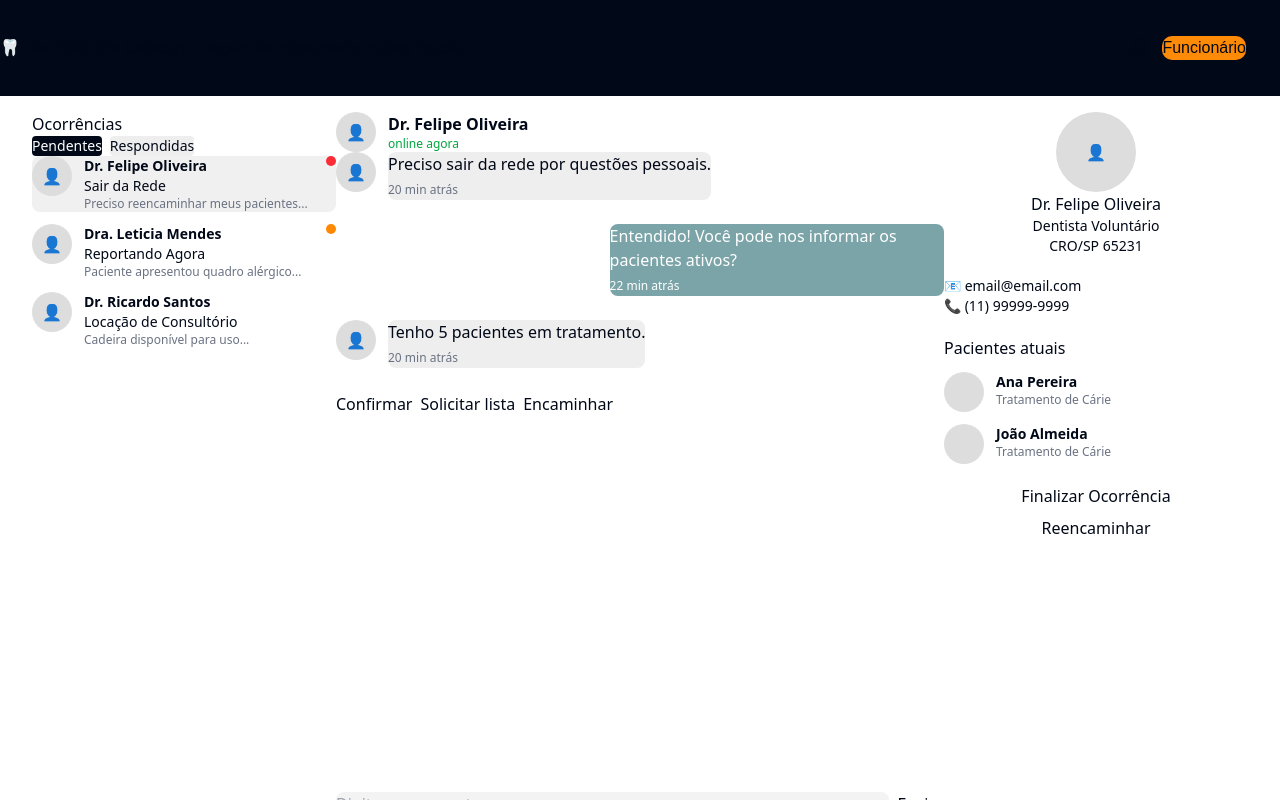
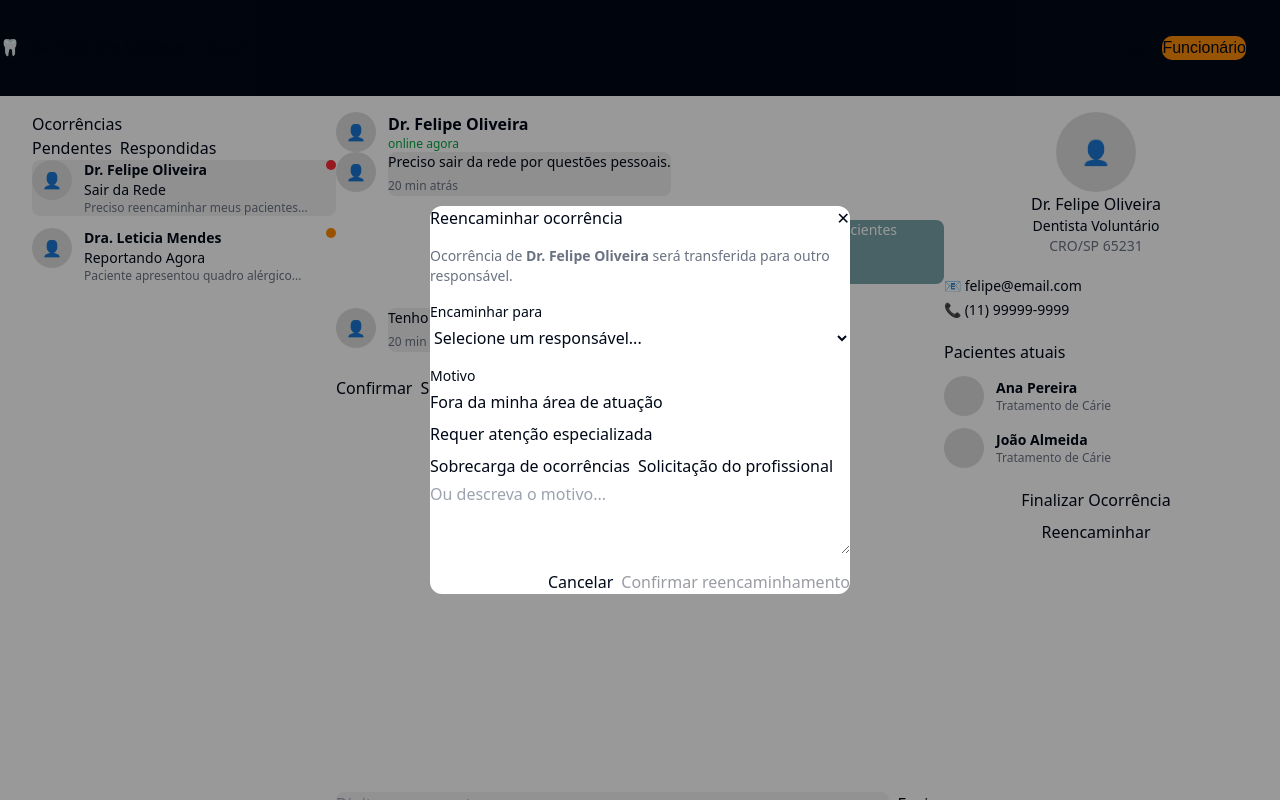
Before and after one commit to Moonnax/Dentalk, a React (Vite) app: page /monitoramento in a window 1280 px wide. Both pictures are taken after a click on the button "Reencaminhar". Shown: the top 800 px of the page. Built offline with nearby package versions, Linux system fonts and the light colour scheme.

Commit message:
add interatividade pág. monitoramento: visualização e envio de mensagens, entrada de mensagens automáticas, finalização e reencaminhamento de oocorrências para outro setor

```diff
--- a/src/pages/Funcionario/Fmonitoramento.tsx
+++ b/src/pages/Funcionario/Fmonitoramento.tsx
@@ -1,243 +1,485 @@
-import { useState } from "react";
+import { useState, useEffect, useRef } from "react";
 import HeaderFuncionario from "../../components/HeaderFuncionario/HeaderFuncionario";
 import Footer from "../../components/Footer/Footer";
 
-export default function Fmonitoramento() {
-  const [ativo, setAtivo] = useState(0);
+// ── Types ──────────────────────────────────────────────────────────────────
 
-  const ocorrencias = [
-    {
-      nome: "Dr. Felipe Oliveira",
-      titulo: "Sair da Rede",
-      previa: "Preciso reencaminhar meus pacientes...",
-      status: "vermelho",
-    },
-    {
-      nome: "Dra. Leticia Mendes",
-      titulo: "Reportando Agora",
-      previa: "Paciente apresentou quadro alérgico...",
-      status: "amarelo",
-    },
-    {
-      nome: "Dr. Ricardo Santos",
-      titulo: "Locação de Consultório",
-      previa: "Cadeira disponível para uso...",
-      status: "",
-    },
+type StatusOcorrencia = "vermelho" | "amarelo" | "";
+type TabOcorrencia = "Pendentes" | "Respondidas";
+
+interface Mensagem {
+  de: "profissional" | "funcionario";
+  texto: string;
+  hora: string;
+}
+
+interface Paciente {
+  nome: string;
+  tratamento: string;
+}
+
+interface Ocorrencia {
+  id: number;
+  nome: string;
+  cargo: string;
+  crm: string;
+  email: string;
+  telefone: string;
+  titulo: string;
+  previa: string;
+  status: StatusOcorrencia;
+  tab: TabOcorrencia;
+  online: boolean;
+  pacientes: Paciente[];
+  mensagens: Mensagem[];
+}
+
+interface RespostaRapida {
+  label: string;
+  mensagem: string;
+}
+
+// ── Sub-componentes ────────────────────────────────────────────────────────
+
+interface AvatarProps {
+  size?: "sm" | "lg";
+}
+function Avatar({ size = "sm" }: AvatarProps) {
+  const dim = size === "lg" ? "h-20 w-20 text-2xl" : "h-10 w-10 text-base";
+  return (
+    <div className={`rounded-full bg-[#ddd] flex items-center justify-center shrink-0 ${dim}`}>
+      👤
+    </div>
+  );
+}
+
+interface BadgeStatusProps {
+  status: StatusOcorrencia;
+}
+function BadgeStatus({ status }: BadgeStatusProps) {
+  const cor =
+    status === "vermelho" ? "bg-red-500" :
+    status === "amarelo"  ? "bg-orange-400" :
+    "bg-transparent";
+  return <span className={`h-2.5 w-2.5 rounded-full mt-2 shrink-0 ${cor}`} />;
+}
+
+interface BubbleProps {
+  mensagem: Mensagem;
+}
+function Bubble({ mensagem }: BubbleProps) {
+  const isPro = mensagem.de === "profissional";
+  return (
+    <div className={`flex gap-3 ${isPro ? "" : "justify-end"}`}>
+      {isPro && <Avatar />}
+      <div className={`p-3 rounded-lg max-w-[60%] ${isPro ? "bg-[#eee]" : "bg-[#7ba4a8] text-white"}`}>
+        <p className="text-sm">{mensagem.texto}</p>
+        <span className={`text-xs ${isPro ? "text-gray-500" : ""}`}>{mensagem.hora}</span>
+      </div>
+    </div>
+  );
+}
+
+interface ModalReencaminharProps {
+  nomeAtual: string;
+  onConfirmar: (destino: string, motivo: string) => void;
+  onFechar: () => void;
+}
+function ModalReencaminhar({ nomeAtual, onConfirmar, onFechar }: ModalReencaminharProps) {
+  const [destino, setDestino] = useState("");
+  const [motivo, setMotivo] = useState("");
+
+  const funcionarios = [
+    "Ana Coordenadora",
+    "Carlos Supervisor",
+    "Patrícia Gestora",
+    "Rodrigo Triagem",
   ];
 
-  const statusColor = (status: string) => {
-    switch (status) {
-      case "vermelho":
-        return "bg-red-500";
-      case "amarelo":
-        return "bg-orange-400";
-      default:
-        return "bg-transparent";
+  const motivosProntos = [
+    "Fora da minha área de atuação",
+    "Requer atenção especializada",
+    "Sobrecarga de ocorrências",
+    "Solicitação do profissional",
+  ];
+
+  return (
+    <div className="fixed inset-0 bg-black/40 flex items-center justify-center z-50">
+      <div className="bg-white rounded-xl shadow-xl w-[420px] p-6 flex flex-col gap-4">
+
+        <div className="flex items-center justify-between">
+          <h3 className="font-semibold text-lg">Reencaminhar ocorrência</h3>
+          <button onClick={onFechar} className="text-gray-400 hover:text-gray-700 text-xl leading-none">✕</button>
+        </div>
+
+        <p className="text-sm text-gray-500">
+          Ocorrência de <strong>{nomeAtual}</strong> será transferida para outro responsável.
+        </p>
+
+        <div className="flex flex-col gap-1">
+          <label className="text-sm font-medium">Encaminhar para</label>
+          <select
+            value={destino}
+            onChange={(e) => setDestino(e.target.value)}
+            className="border border-[#ddd] rounded-lg px-3 py-2 text-sm outline-none focus:border-[#c4d600]"
+          >
+            <option value="">Selecione um responsável...</option>
+            {funcionarios.map((f) => (
+              <option key={f} value={f}>{f}</option>
+            ))}
+          </select>
+        </div>
+
+        <div className="flex flex-col gap-1">
+          <label className="text-sm font-medium">Motivo</label>
+          <div className="flex flex-wrap gap-2 mb-2">
+            {motivosProntos.map((m) => (
+              <button
+                key={m}
+                onClick={() => setMotivo(m)}
+                className={`text-xs px-2 py-1 rounded border transition ${
+                  motivo === m
+                    ? "bg-[#c4d600] border-[#c4d600] font-semibold"
+                    : "bg-[#f3f3f3] border-[#ddd] hover:border-[#c4d600]"
+                }`}
+              >
+                {m}
+              </button>
+            ))}
+          </div>
+          <textarea
+            value={motivo}
+            onChange={(e) => setMotivo(e.target.value)}
+            rows={3}
+            placeholder="Ou descreva o motivo..."
+            className="border border-[#ddd] rounded-lg px-3 py-2 text-sm outline-none resize-none focus:border-[#c4d600]"
+          />
+        </div>
+
+        <div className="flex gap-2 justify-end mt-1">
+          <button
+            onClick={onFechar}
+            className="px-4 py-2 rounded-lg bg-[#f3f3f3] text-sm hover:bg-[#e8e8e8] transition"
+          >
+            Cancelar
+          </button>
+          <button
+            onClick={() => { if (destino && motivo) onConfirmar(destino, motivo); }}
+            disabled={!destino || !motivo}
+            className="px-4 py-2 rounded-lg bg-[#c4d600] text-sm font-semibold hover:bg-[#afc000] transition disabled:opacity-40 disabled:cursor-not-allowed"
+          >
+            Confirmar reencaminhamento
+          </button>
+        </div>
+
+      </div>
+    </div>
+  );
+}
+
+// ── Dados ──────────────────────────────────────────────────────────────────
+
+const respostasRapidas: RespostaRapida[] = [
+  {
+    label: "Confirmar",
+    mensagem: "Recebemos sua solicitação e confirmamos o recebimento. Em breve entraremos em contato com os próximos passos.",
+  },
+  {
+    label: "Solicitar lista",
+    mensagem: "Para darmos continuidade, precisamos que você nos envie a lista completa de pacientes ativos, com nome e status do tratamento de cada um.",
+  },
+  {
+    label: "Encaminhar",
+    mensagem: "Sua ocorrência será encaminhada ao setor responsável. Você receberá um novo contato em breve para alinhar todos os detalhes.",
+  },
+];
+
+const ocorrenciasIniciais: Ocorrencia[] = [
+  {
+    id: 0,
+    nome: "Dr. Felipe Oliveira",
+    cargo: "Dentista Voluntário",
+    crm: "CRO/SP 65231",
+    email: "felipe@email.com",
+    telefone: "(11) 99999-9999",
+    titulo: "Sair da Rede",
+    previa: "Preciso reencaminhar meus pacientes...",
+    status: "vermelho",
+    tab: "Pendentes",
+    online: true,
+    pacientes: [
+      { nome: "Ana Pereira", tratamento: "Tratamento de Cárie" },
+      { nome: "João Almeida", tratamento: "Tratamento de Cárie" },
+    ],
+    mensagens: [
+      { de: "profissional", texto: "Preciso sair da rede por questões pessoais.", hora: "20 min atrás" },
+      { de: "funcionario", texto: "Entendido! Você pode nos informar os pacientes ativos?", hora: "22 min atrás" },
+      { de: "profissional", texto: "Tenho 5 pacientes em tratamento.", hora: "20 min atrás" },
+    ],
+  },
+  {
+    id: 1,
+    nome: "Dra. Leticia Mendes",
+    cargo: "Médica Voluntária",
+    crm: "CRM/SP 12345",
+    email: "leticia@email.com",
+    telefone: "(11) 98888-7777",
+    titulo: "Reportando Agora",
+    previa: "Paciente apresentou quadro alérgico...",
+    status: "amarelo",
+    tab: "Pendentes",
+    online: true,
+    pacientes: [
+      { nome: "Maria Silva", tratamento: "Alergia Cutânea" },
+    ],
+    mensagens: [
+      { de: "profissional", texto: "Paciente apresentou quadro alérgico grave.", hora: "5 min atrás" },
+    ],
+  },
+  {
+    id: 2,
+    nome: "Dr. Ricardo Santos",
+    cargo: "Odontologista",
+    crm: "CRO/SP 44212",
+    email: "ricardo@email.com",
+    telefone: "(11) 97777-6666",
+    titulo: "Locação de Consultório",
+    previa: "Cadeira disponível para uso...",
+    status: "",
+    tab: "Respondidas",
+    online: false,
+    pacientes: [],
+    mensagens: [
+      { de: "profissional", texto: "Cadeira disponível para uso compartilhado.", hora: "1h atrás" },
+      { de: "funcionario", texto: "Obrigado, vamos verificar a demanda.", hora: "55 min atrás" },
+    ],
+  },
+];
+
+
+export default function Fmonitoramento() {
+  const [ocorrencias, setOcorrencias] = useState<Ocorrencia[]>(ocorrenciasIniciais);
+  const [ativo, setAtivo] = useState<number>(0);
+  const [tabAtiva, setTabAtiva] = useState<TabOcorrencia>("Pendentes");
+  const [digitando, setDigitando] = useState<string>("");
+  const [ocorrenciaFinalizada, setOcorrenciaFinalizada] = useState<boolean>(false);
+  const [modalAberto, setModalAberto] = useState<boolean>(false);
+
+  const chatRef = useRef<HTMLDivElement>(null);
+  const ocorrenciaAtual = ocorrencias.find((o) => o.id === ativo) ?? ocorrencias[0];
+
+  useEffect(() => {
+    if (chatRef.current) {
+      chatRef.current.scrollTop = chatRef.current.scrollHeight;
     }
-  };
+  }, [ocorrenciaAtual.mensagens]);
+
+  useEffect(() => {
+    setOcorrenciaFinalizada(false);
+    setModalAberto(false);
+  }, [ativo]);
+
+  const visiveis = ocorrencias.filter((o) => o.tab === tabAtiva);
+
+  function enviarMensagem(texto: string) {
+    const msg = texto.trim();
+    if (!msg) return;
+    const agora = new Date().toLocaleTimeString("pt-BR", { hour: "2-digit", minute: "2-digit" });
+    const nova: Mensagem = { de: "funcionario", texto: msg, hora: agora };
+    setOcorrencias((prev) =>
+      prev.map((o) => o.id === ativo ? { ...o, mensagens: [...o.mensagens, nova] } : o)
+    );
+    setDigitando("");
+  }
+
+  function finalizarOcorrencia() {
+    setOcorrencias((prev) =>
+      prev.map((o) => o.id === ativo ? { ...o, tab: "Respondidas", status: "" } : o)
+    );
+    setOcorrenciaFinalizada(true);
+    setTabAtiva("Respondidas");
+  }
+
+  function confirmarReencaminhamento(destino: string, motivo: string) {
+    const agora = new Date().toLocaleTimeString("pt-BR", { hour: "2-digit", minute: "2-digit" });
+    const msgSistema: Mensagem = {
+      de: "funcionario",
+      texto: `Ocorrência reencaminhada para ${destino}. Motivo: ${motivo}.`,
+      hora: agora,
+    };
+    setOcorrencias((prev) =>
+      prev.map((o) =>
+        o.id === ativo
+          ? { ...o, tab: "Respondidas", status: "", mensagens: [...o.mensagens, msgSistema] }
+          : o
+      )
+    );
+    setModalAberto(false);
+    setOcorrenciaFinalizada(true);
+    setTabAtiva("Respondidas");
+  }
 
   return (
     <div className="flex min-h-screen flex-col font-sans text-[#010817]">
+      <HeaderFuncionario />
 
-      <HeaderFuncionario />
+      {modalAberto && (
+        <ModalReencaminhar
+          nomeAtual={ocorrenciaAtual.nome}
+          onConfirmar={confirmarReencaminhamento}
+          onFechar={() => setModalAberto(false)}
+        />
+      )}
 
       <main className="flex h-[calc(100vh-6rem)] bg-[#f4f7f6]">
 
-        <section className="w-[25%] bg-white p-6 border-r border-[#ddd]">
-
-          <h2 className="mb-3 text-[28px] font-semibold">
-            Ocorrências
-          </h2>
+        {/* ── Coluna Esquerda ── */}
+        <section className="w-[25%] bg-white p-6 border-r border-[#ddd] flex flex-col">
+          <h2 className="mb-3 text-[28px] font-semibold">Ocorrências</h2>
 
           <div className="flex gap-2 mb-5">
-            <span className="rounded bg-[#010817] px-3 py-1 text-sm text-white">
-              Pendentes
-            </span>
-            <span className="rounded bg-[#eee] px-3 py-1 text-sm">
-              Respondidas
-            </span>
+            {(["Pendentes", "Respondidas"] as TabOcorrencia[]).map((tab) => (
+              <button
+                key={tab}
+                onClick={() => setTabAtiva(tab)}
+                className={`rounded px-3 py-1 text-sm transition ${
+                  tabAtiva === tab ? "bg-[#010817] text-white" : "bg-[#eee] hover:bg-[#ddd]"
+                }`}
+              >
+                {tab}
+              </button>
+            ))}
           </div>
 
-          <div className="flex flex-col gap-3 overflow-y-auto">
-
-            {ocorrencias.map((item, index) => (
+          <div className="flex flex-col gap-3 overflow-y-auto flex-1">
+            {visiveis.length === 0 && (
+              <p className="text-sm text-gray-400 text-center mt-6">Nenhuma ocorrência.</p>
+            )}
+            {visiveis.map((item) => (
               <div
-                key={index}
-                onClick={() => setAtivo(index)}
+                key={item.id}
+                onClick={() => setAtivo(item.id)}
                 className={`flex gap-3 p-3 border-b border-[#eee] cursor-pointer rounded-lg transition hover:bg-[#fffdf5] ${
-                  ativo === index ? "bg-[#f0f0f0]" : ""
+                  ativo === item.id ? "bg-[#f0f0f0]" : ""
                 }`}
               >
-
-                <div className="h-10 w-10 rounded-full bg-[#ddd] flex items-center justify-center">
-                  👤
+                <Avatar />
+                <div className="flex flex-col flex-1 min-w-0">
+                  <strong className="text-sm truncate">{item.nome}</strong>
+                  <span className="text-sm">{item.titulo}</span>
+                  <span className="text-xs text-gray-500 truncate">{item.previa}</span>
                 </div>
-
-                <div className="flex flex-col flex-1">
-
-                  <strong className="text-sm">
-                    {item.nome}
-                  </strong>
-
-                  <span className="text-sm">
-                    {item.titulo}
-                  </span>
-
-                  <span className="text-xs text-gray-500">
-                    {item.previa}
-                  </span>
-
-                </div>
-
-                <span className={`h-2.5 w-2.5 rounded-full mt-2 ${statusColor(item.status)}`} />
-
+                <BadgeStatus status={item.status} />
               </div>
             ))}
+          </div>
+        </section>
 
+        {/* ── Coluna Central: chat ── */}
+        <section className="w-[50%] flex flex-col bg-white border-r border-[#ddd]">
+
+          <div className="flex items-center gap-3 border-b border-[#eee] p-4 shrink-0">
+            <Avatar />
+            <div>
+              <strong>{ocorrenciaAtual.nome}</strong>
+              <p className={`text-xs ${ocorrenciaAtual.online ? "text-green-600" : "text-gray-400"}`}>
+                {ocorrenciaAtual.online ? "online agora" : "offline"}
+              </p>
+            </div>
+            {ocorrenciaFinalizada && (
+              <span className="ml-auto text-xs bg-green-100 text-green-700 px-2 py-1 rounded">
+                ✓ Ocorrência finalizada
+              </span>
+            )}
+          </div>
+
+          <div ref={chatRef} className="flex flex-col gap-6 flex-1 overflow-y-auto p-6">
+            {ocorrenciaAtual.mensagens.map((msg, i) => (
+              <Bubble key={i} mensagem={msg} />
+            ))}
+
+            <div className="flex gap-2 flex-wrap mt-2">
+              {respostasRapidas.map((r) => (
+                <button
+                  key={r.label}
+                  onClick={() => enviarMensagem(r.mensagem)}
+                  title={r.mensagem}
+                  className="bg-[#eee] px-3 py-1 rounded text-sm hover:bg-[#ddd] transition"
+                >
+                  {r.label}
+                </button>
+              ))}
+            </div>
+          </div>
+
+          <div className="flex gap-2 border-t border-[#ddd] p-3 shrink-0">
+            <input
+              value={digitando}
+              onChange={(e) => setDigitando(e.target.value)}
+              onKeyDown={(e) => e.key === "Enter" && enviarMensagem(digitando)}
+              className="flex-1 rounded-lg bg-[#f3f3f3] p-3 outline-none text-sm"
+              placeholder="Digite sua resposta..."
+            />
+            <button
+              onClick={() => enviarMensagem(digitando)}
+              className="bg-[#c4d600] px-4 rounded font-semibold hover:bg-[#afc000] transition"
+            >
+              Enviar
+            </button>
+          </div>
+        </section>
+
+        {/* ── Coluna Direita: perfil ── */}
+        <section className="w-[25%] bg-white p-6 flex flex-col gap-5 overflow-y-auto">
+
+          <div className="flex flex-col items-center text-center">
+            <Avatar size="lg" />
+            <h3 className="mt-2 font-semibold">{ocorrenciaAtual.nome}</h3>
+            <p className="text-sm">{ocorrenciaAtual.cargo}</p>
+            <p className="text-sm text-gray-500">{ocorrenciaAtual.crm}</p>
+          </div>
+
+          <div className="text-sm flex flex-col gap-1">
+            <p>📧 {ocorrenciaAtual.email}</p>
+            <p>📞 {ocorrenciaAtual.telefone}</p>
+          </div>
+
+          {ocorrenciaAtual.pacientes.length > 0 && (
+            <div className="flex flex-col gap-3">
+              <h4 className="font-semibold">Pacientes atuais</h4>
+              {ocorrenciaAtual.pacientes.map((p, i) => (
+                <div key={i} className="flex gap-3 items-center">
+                  <div className="h-10 w-10 rounded-full bg-[#ddd] shrink-0" />
+                  <div>
+                    <p className="font-semibold text-sm">{p.nome}</p>
+                    <p className="text-xs text-gray-500">{p.tratamento}</p>
+                  </div>
+                </div>
+              ))}
+            </div>
+          )}
+
+          <div className="mt-auto flex flex-col gap-2">
+            <button
+              onClick={finalizarOcorrencia}
+              disabled={ocorrenciaFinalizada}
+              className="bg-[#c4d600] p-3 rounded font-semibold hover:bg-[#afc000] transition disabled:opacity-50 disabled:cursor-not-allowed"
+            >
+              {ocorrenciaFinalizada ? "Finalizada ✓" : "Finalizar Ocorrência"}
+            </button>
+            <button
+              onClick={() => setModalAberto(true)}
+              disabled={ocorrenciaFinalizada}
+              className="bg-[#f3f3f3] p-3 rounded border hover:bg-[#e8e8e8] transition disabled:opacity-50 disabled:cursor-not-allowed"
+            >
+              Reencaminhar
+            </button>
           </div>
 
         </section>
-
-        <section className="w-[50%] flex flex-col bg-white">
-
-          <div className="flex items-center gap-3 border-b border-[#eee] p-4">
-
-            <div className="h-10 w-10 rounded-full bg-[#ddd] flex items-center justify-center">
-              👤
-            </div>
-
-            <div>
-              <strong>Dr. Felipe Oliveira</strong>
-              <p className="text-xs text-green-600">online agora</p>
-            </div>
-
-          </div>
-
-          <div className="flex flex-col gap-6 flex-1 overflow-y-auto p-6">
-
-            <div className="flex gap-3">
-              <div className="h-10 w-10 rounded-full bg-[#ddd] flex items-center justify-center">
-                👤
-              </div>
-
-              <div className="bg-[#eee] p-3 rounded-lg max-w-[60%]">
-                <p>Preciso sair da rede por questões pessoais.</p>
-                <span className="text-xs text-gray-500">20 min atrás</span>
-              </div>
-            </div>
-
-            <div className="flex justify-end">
-              <div className="bg-[#7ba4a8] text-white p-3 rounded-lg max-w-[55%]">
-                <p>Entendido! Você pode nos informar os pacientes ativos?</p>
-                <span className="text-xs">22 min atrás</span>
-              </div>
-            </div>
-
-            <div className="flex gap-3">
-              <div className="h-10 w-10 rounded-full bg-[#ddd] flex items-center justify-center">
-                👤
-              </div>
-
-              <div className="bg-[#eee] p-3 rounded-lg max-w-[60%]">
-                <p>Tenho 5 pacientes em tratamento.</p>
-                <span className="text-xs text-gray-500">20 min atrás</span>
-              </div>
-            </div>
-
-            <div className="flex gap-2 mt-2">
-              <button className="bg-[#eee] px-3 py-1 rounded text-sm">
-                Confirmar
-              </button>
-              <button className="bg-[#eee] px-3 py-1 rounded text-sm">
-                Solicitar lista
-              </button>
-              <button className="bg-[#eee] px-3 py-1 rounded text-sm">
-                Encaminhar
-              </button>
-            </div>
-
-          </div>
-
-          <div className="flex gap-2 border-t border-[#ddd] p-3">
-
-            <input
-              className="flex-1 rounded-lg bg-[#f3f3f3] p-3 outline-none"
-              placeholder="Digite sua resposta..."
-            />
-
-            <button className="bg-[#c4d600] px-4 rounded font-semibold">
-              Enviar
-            </button>
-
-          </div>
-
-        </section>
-
-        <section className="w-[25%] bg-white p-6 border-l border-[#ddd] flex flex-col gap-5">
-
-          <div className="flex flex-col items-center text-center">
-
-            <div className="h-20 w-20 rounded-full bg-[#ddd] flex items-center justify-center">
-              👤
-            </div>
-
-            <h3 className="mt-2 font-semibold">
-              Dr. Felipe Oliveira
-            </h3>
-
-            <p className="text-sm">Dentista Voluntário</p>
-            <p className="text-sm">CRO/SP 65231</p>
-
-          </div>
-
-          <div className="text-sm">
-            <p>📧 email@email.com</p>
-            <p>📞 (11) 99999-9999</p>
-          </div>
-
-          <div className="flex flex-col gap-3">
-
-            <h4 className="font-semibold">
-              Pacientes atuais
-            </h4>
-
-            <div className="flex gap-3">
-              <div className="h-10 w-10 rounded-full bg-[#ddd]" />
-              <div>
-                <p className="font-semibold text-sm">Ana Pereira</p>
-                <p className="text-xs text-gray-500">Tratamento de Cárie</p>
-              </div>
-            </div>
-
-            <div className="flex gap-3">
-              <div className="h-10 w-10 rounded-full bg-[#ddd]" />
-              <div>
-                <p className="font-semibold text-sm">João Almeida</p>
-                <p className="text-xs text-gray-500">Tratamento de Cárie</p>
-              </div>
-            </div>
-
-          </div>
-
-          <div className="mt-auto flex flex-col gap-2">
-
-            <button className="bg-[#c4d600] p-3 rounded font-semibold">
-              Finalizar Ocorrência
-            </button>
-
-            <button className="bg-[#f3f3f3] p-3 rounded border">
-              Reencaminhar
-            </button>
-
-          </div>
-
-        </section>
-
       </main>
 
       <Footer />
-
     </div>
   );
 }
```
